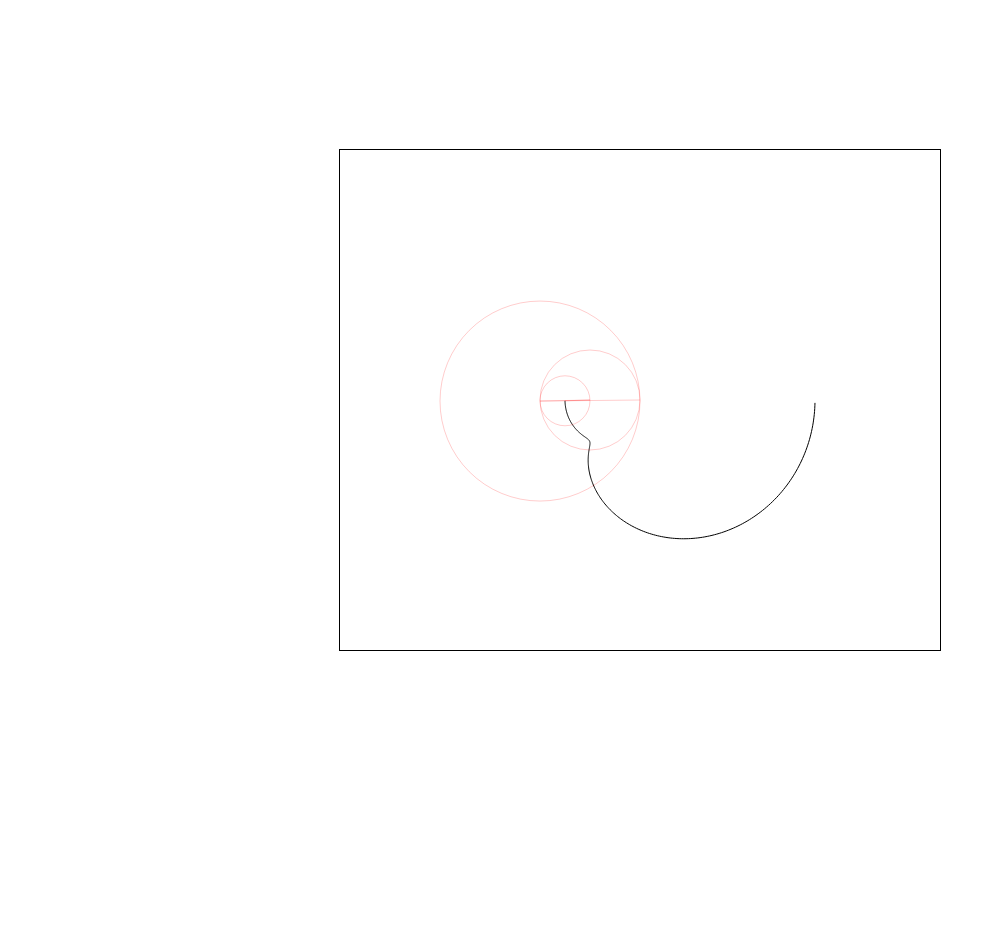
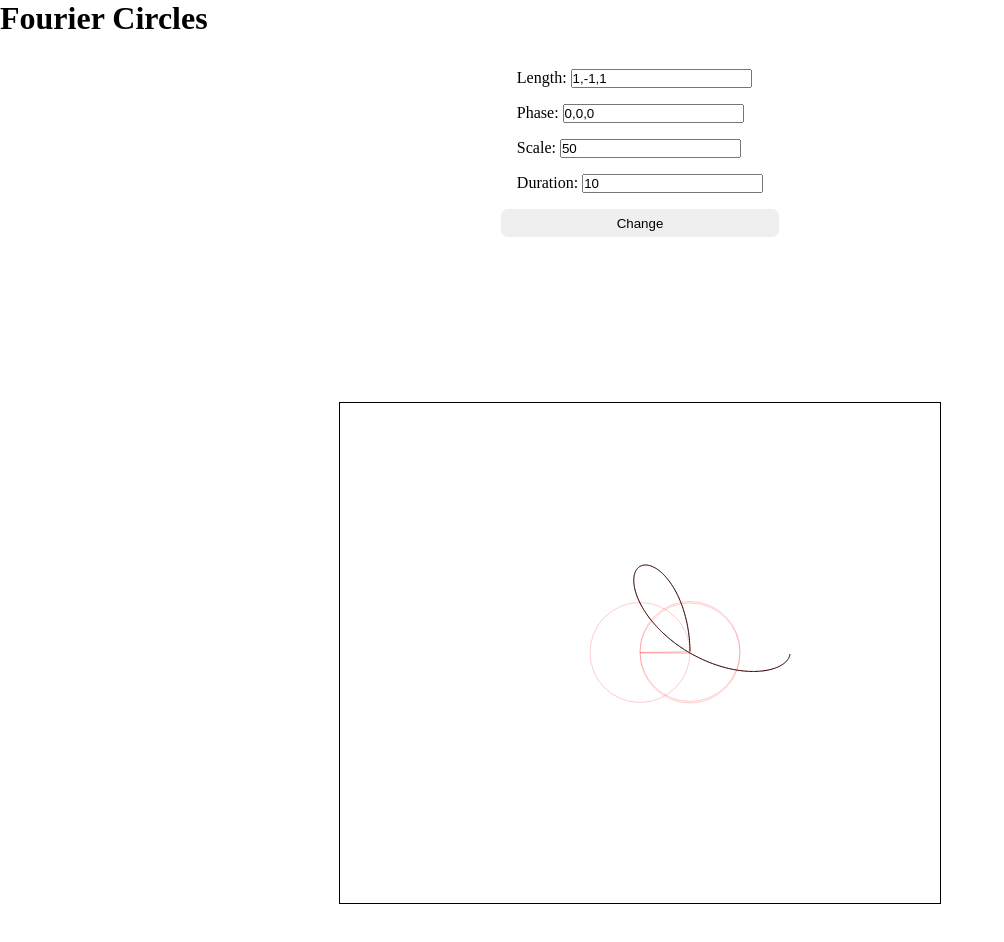
Before and after one commit to harshbhandariv/fourierchaos, a plain HTML site: page index.html in a window 1280 px wide. Shown: the whole page, without its empty margins (0-1004 px from the left). Before the commit the page ends 800 px from the top, so only its background shows below. Drawn offline with Linux system fonts and the light colour scheme.

Commit message:
Added features to edit the canvas

```diff
--- a/index.html
+++ b/index.html
@@ -4,27 +4,43 @@
     <meta charset="UTF-8" />
     <meta http-equiv="X-UA-Compatible" content="IE=edge" />
     <meta name="viewport" content="width=device-width, initial-scale=1.0" />
-    <title>Animation</title>
-    <style>
-      * {
-        margin: 0;
-        padding: 0;
-        box-sizing: border-box;
-      }
-      body {
-        display: flex;
-        justify-content: center;
-        align-items: center;
-        height: 100vh;
-      }
-      canvas {
-        display: block;
-        border: 1px solid black;
-      }
-    </style>
+    <title>Fourier Chaos</title>
+    <link rel="stylesheet" href="styles.css" />
   </head>
   <body>
-    <canvas id="canvas" width="600" height="500"></canvas>
+    <h1>Fourier Circles</h1>
+    <div class="form-div">
+      <form id="form" method="GET" action="/">
+        <div>
+          <label for="length">
+            Length:
+            <input type="text" value="0,-1,1" id="length" name="length" />
+          </label>
+        </div>
+        <div>
+          <label for="phase">
+            Phase:
+            <input type="text" value="0,0,0" id="phase" name="phase" />
+          </label>
+        </div>
+        <div>
+          <label for="scale">
+            Scale:
+            <input type="text" value="50" id="scale" name="scale" />
+          </label>
+        </div>
+        <div>
+          <label for="duration">
+            Duration:
+            <input type="text" value="10" id="duration" name="duration" />
+          </label>
+        </div>
+        <button>Change</button>
+      </form>
+    </div>
+    <div class="canvas-container">
+      <canvas id="canvas"></canvas>
+    </div>
     <script src="script.js"></script>
   </body>
 </html>
--- a/script.js
+++ b/script.js
@@ -1,57 +1,39 @@
 const canvas = document.getElementById("canvas");
 const ctx = canvas.getContext("2d");
-const ctx1 = canvas.getContext("2d");
+let duration;
+let scale;
+canvas.width = 600;
+canvas.height = 500;
 const { height, width } = canvas;
-console.log(height, width);
-const duration = 10;
-const radius = 100;
-const line = {
-  sx: width / 2,
-  sy: height / 2,
-  ex: width / 2 + radius,
-  ey: height / 2,
-};
-const line2 = {
-  sx: width / 2,
-  sy: height / 2,
-  ex: width / 2 + radius,
-  ey: height / 2,
-};
-const line3 = {
-  sx: width / 2,
-  sy: height / 2,
-  ex: width / 2 + radius,
-  ey: height / 2,
-};
-const trail = [{ x: width / 2 + radius, y: height / 2 }];
-ctx.beginPath();
-ctx.arc(width / 2, height / 2, radius, Math.PI * 2, false);
-ctx1.arc(width / 2, height / 2, radius, Math.PI * 1, false);
-ctx.moveTo(line.sx, line.sy);
-ctx.lineTo(line.ex, line.ey);
+let lines = [];
+let trail = [];
 let start;
 function update(timestamp) {
-  if (start === undefined) start = timestamp;
-  const elapsed = timestamp - start;
-  ctx.clearRect(0, 0, canvas.width, canvas.height);
+  if (start == undefined) start = timestamp;
+  let elapsed = timestamp - start;
+  ctx.clearRect(0, 0, width, height);
+  updateLengthPos(elapsed);
   ctx.beginPath();
-  updateRadiusPos(elapsed);
   redraw();
   ctx.stroke();
-  ctx.beginPath();
   ctx.strokeStyle = "rgba(255, 0, 0, 0.2)";
-  ctx.moveTo(line.sx, line.sy);
-  ctx.lineTo(line.ex, line.ey);
-  ctx.moveTo(line.ex + radius, line.ey);
-  ctx.arc(line.ex, line.ey, radius, Math.PI * 2, false);
-  ctx.moveTo(line.ex, line.ey);
-  ctx.lineTo(line2.ex, line2.ey);
-  ctx.moveTo(line2.ex + radius / 2, line2.ey);
-  ctx.arc(line2.ex, line2.ey, radius / 2, Math.PI * 2, false);
-  ctx.moveTo(line2.ex, line2.ey);
-  ctx.lineTo(line3.ex, line3.ey);
-  ctx.moveTo(line3.ex + radius / 4, line3.ey);
-  ctx.arc(line3.ex, line3.ey, radius / 4, Math.PI * 2, false);
+  for (let i = 0; i < lines.length; i++) {
+    ctx.moveTo(lines[i].sx, lines[i].sy);
+    ctx.lineTo(lines[i].ex, lines[i].ey);
+    ctx.moveTo(
+      lines[i].ex +
+        (lines[i].length > 0 ? lines[i].length : -lines[i].length) * scale,
+      lines[i].ey
+    );
+    ctx.arc(
+      lines[i].ex,
+      lines[i].ey,
+      Math.abs(lines[i].length * scale),
+      Math.PI * 2,
+      false
+    );
+    ctx.moveTo(lines[i].ex, lines[i].ey);
+  }
   ctx.stroke();
   window.requestAnimationFrame(update);
 }
@@ -64,29 +46,87 @@ function redraw() {
   }
 }
 
-function updateRadiusPos(elapsed) {
-  line.ex =
-    line.sx +
-    radius * Math.cos((1 * 2 * Math.PI * elapsed) / (duration * 1000));
-  line.ey =
-    line.sy +
-    radius * Math.sin((1 * 2 * Math.PI * elapsed) / (duration * 1000));
-  line2.sx = line.ex;
-  line2.sy = line.ey;
-  line2.ex =
-    line2.sx +
-    (radius / 2) * Math.cos((2 * 2 * Math.PI * elapsed) / (duration * 1000));
-  line2.ey =
-    line2.sy +
-    (radius / 2) * Math.sin((2 * 2 * Math.PI * elapsed) / (duration * 1000));
-  line3.sx = line2.ex;
-  line3.sy = line2.ey;
-  line3.ex =
-    line3.sx +
-    (radius / 4) * Math.cos((3 * 2 * Math.PI * elapsed) / (duration * 1000));
-  line3.ey =
-    line3.sy +
-    (radius / 4) * Math.sin((3 * 2 * Math.PI * elapsed) / (duration * 1000));
-  if (elapsed < 11000) trail.push({ x: line3.ex, y: line3.ey });
+function updateLengthPos(elapsed) {
+  lines[0].ex =
+    lines[0].sx +
+    lines[0].length *
+      scale *
+      Math.cos(
+        (0 * 2 * Math.PI * elapsed) / (duration * 1000) + lines[0].phase
+      );
+  lines[0].ey =
+    lines[0].sy +
+    lines[0].length *
+      scale *
+      Math.sin(
+        (0 * 2 * Math.PI * elapsed) / (duration * 1000) + lines[0].phase
+      );
+  for (let i = 1; i < lines.length; i++) {
+    lines[i].sx = lines[i - 1].ex;
+    lines[i].sy = lines[i - 1].ey;
+    lines[i].ex =
+      lines[i].sx +
+      Math.abs(lines[i].length) *
+        scale *
+        Math.cos(
+          (i * 2 * Math.PI * elapsed) / (duration * 1000) + lines[i].phase
+        );
+    lines[i].ey =
+      lines[i].sy +
+      lines[i].length *
+        scale *
+        Math.sin(
+          (i * 2 * Math.PI * elapsed) / (duration * 1000) + lines[i].phase
+        );
+  }
+  if (elapsed < duration * 1000 * 1.01)
+    trail.push({
+      x: lines[lines.length - 1].ex,
+      y: lines[lines.length - 1].ey,
+    });
 }
-update();
+const lengths = document.getElementById("length");
+const phase = document.getElementById("phase");
+const scaleInput = document.getElementById("scale");
+const durationInput = document.getElementById("duration");
+function setup(e) {
+  let lengthURI = (getQueryVariable("length") &&
+    getQueryVariable("length")
+      .split(",")
+      .map((length) => parseFloat(length.trim()))) || [1, -1, 1];
+  let phaseURI = (getQueryVariable("phase") &&
+    getQueryVariable("phase")
+      .split(",")
+      .map((length) => parseFloat(length.trim()))) || [0, 0, 0];
+  let scaleURI = getQueryVariable("scale");
+  let durationURI = getQueryVariable("duration");
+  for (let i = 0; i < lengthURI.length; i++) {
+    lines.push({
+      phase: phaseURI[i],
+      length: lengthURI[i],
+    });
+    if (i == 0) {
+      lines[0].sx = width / 2;
+      lines[0].sy = height / 2;
+    }
+  }
+  lengths.value = getQueryVariable("length") || "1,-1,1";
+  phase.value = getQueryVariable("phase") || "0,0,0";
+  scale = scaleInput.value = parseFloat(scaleURI) || 50;
+  duration = durationInput.value = parseFloat(durationURI) || 10;
+  trail = [];
+  window.requestAnimationFrame(update);
+}
+
+function getQueryVariable(variable) {
+  var query = window.location.search.substring(1);
+  var vars = query.split("&");
+  for (var i = 0; i < vars.length; i++) {
+    var pair = vars[i].split("=");
+    if (decodeURIComponent(pair[0]) == variable) {
+      return decodeURIComponent(pair[1]);
+    }
+  }
+}
+
+setup();
--- /dev/null
+++ b/styles.css
@@ -0,0 +1,35 @@
+* {
+  margin: 0;
+  padding: 0;
+  box-sizing: border-box;
+}
+.canvas-container {
+  display: flex;
+  justify-content: center;
+  align-items: center;
+  height: 100vh;
+}
+canvas {
+  display: block;
+  border: 1px solid black;
+}
+
+.form-div {
+  display: flex;
+  justify-content: center;
+  margin: 1em;
+  align-items: center;
+}
+
+.form-div div {
+  margin: 1em;
+}
+
+.form-div button {
+  display: block;
+  width: 100%;
+  padding: 0.5em 0em;
+  border-radius: 0.5em;
+  border: none;
+  cursor: pointer;
+}
```
